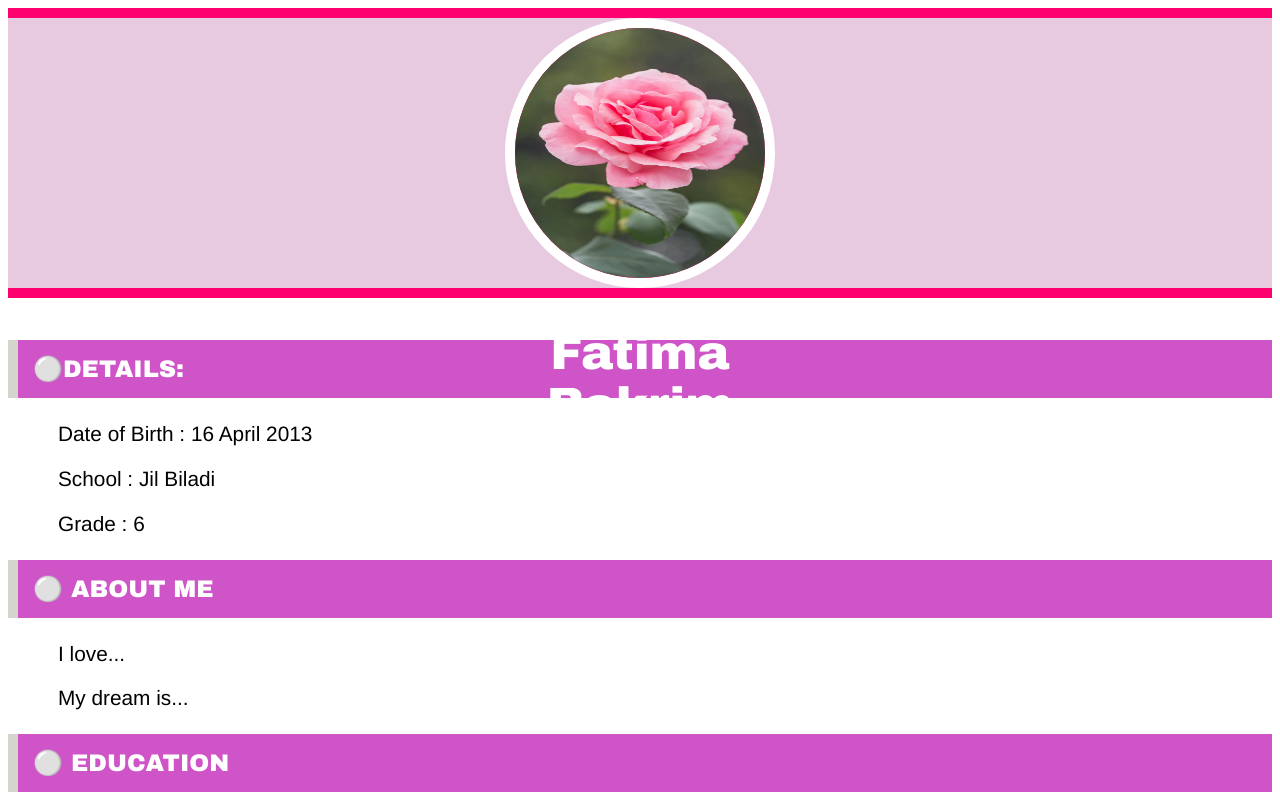
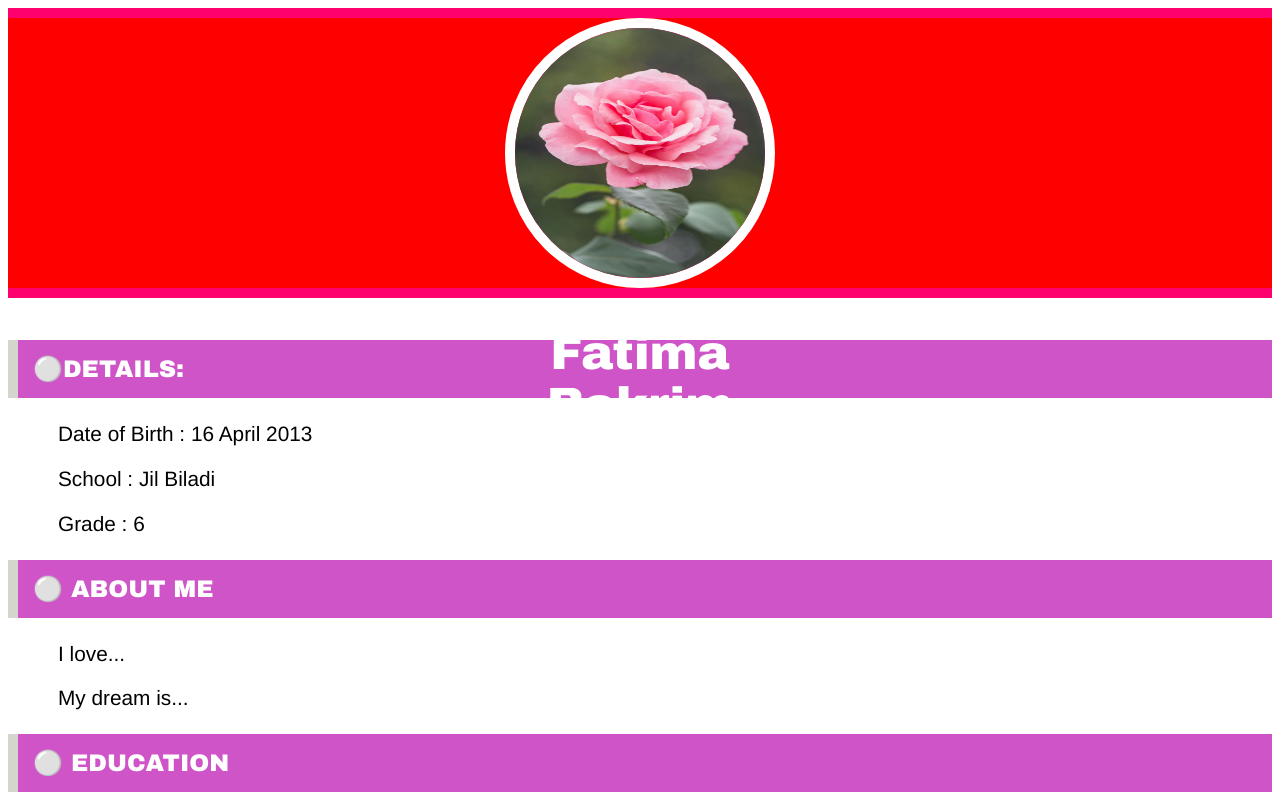
Before and after one commit to fatima2013/fatima2013.github.io, a plain HTML site: page index.html in a window 1280 px wide. Shown: the top 800 px of the page. Drawn offline with Linux system fonts and the light colour scheme.

Commit message:
Update style.css

```diff
--- a/style.css
+++ b/style.css
@@ -1,5 +1,5 @@
 header {
-    background: rgb(231, 202, 224);
+    background: red;
     border: solid rgb(255, 0, 111);
     border-width: 10px 0px 10px 0px;
     margin: 0 auto;
```
